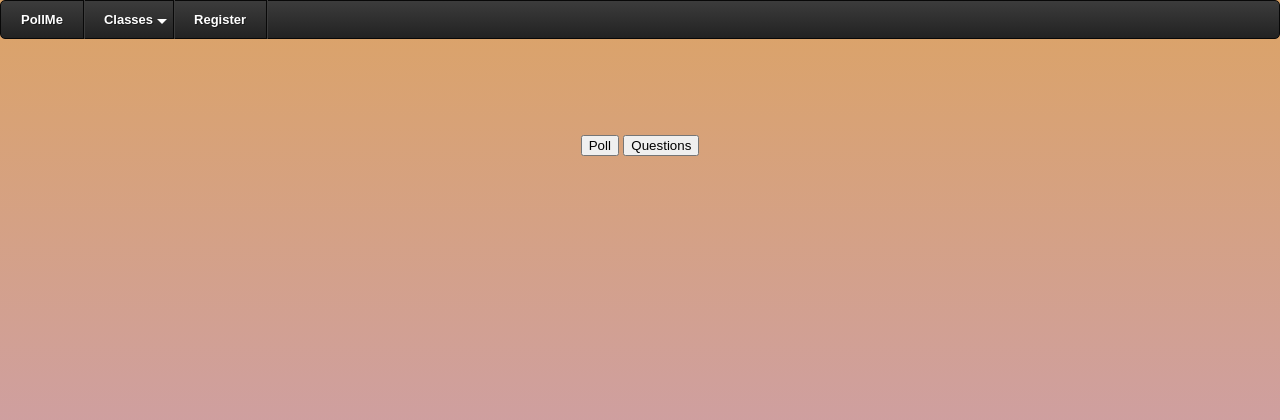
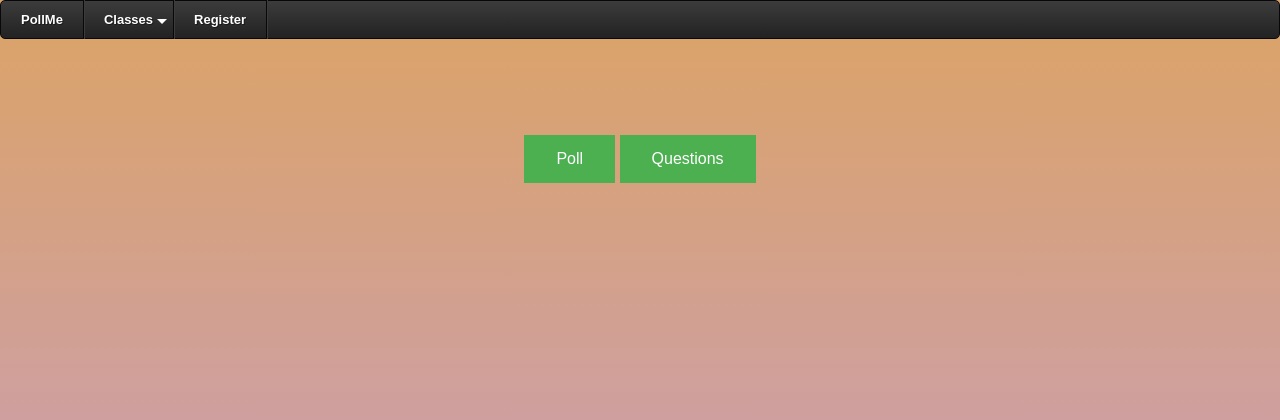
Before and after one commit to chrisdean258/pollMe, a Flask app: page /room/1 in a window 1280 px wide. Shown: the top 420 px of the page. Run offline with Flask 2, Linux system fonts and the light colour scheme; some libraries are stand-ins or nearby versions.

Commit message:
Updated buttons

```diff
--- a/templates/room.html
+++ b/templates/room.html
@@ -16,7 +16,19 @@ function goToPool()
   window.location.href = "/" + roomID + "/poll";
 }
     </script>
-  </head>
+    <style>
+.submit{
+    background-color: #4CAF50; /* Green */
+    border: none;
+    color: white;
+    padding: 15px 32px;
+    text-align: center;
+    text-decoration: none;
+    display: inline-block;
+    font-size: 16px;
+}
+    </style>
+     </head>
 
   <body>
     <div id='cssmenu'>
```
